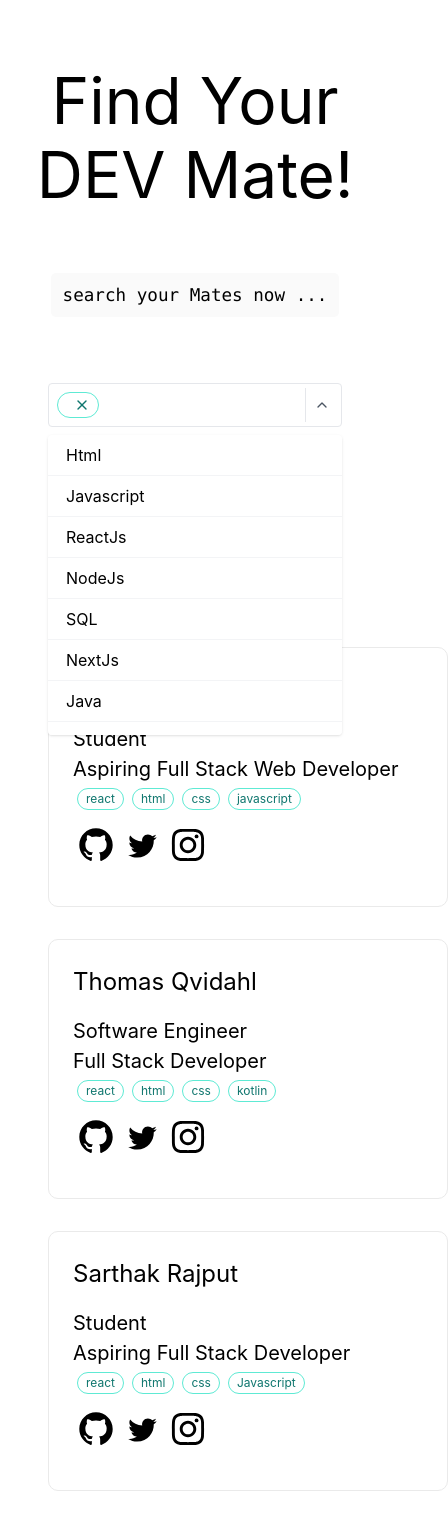
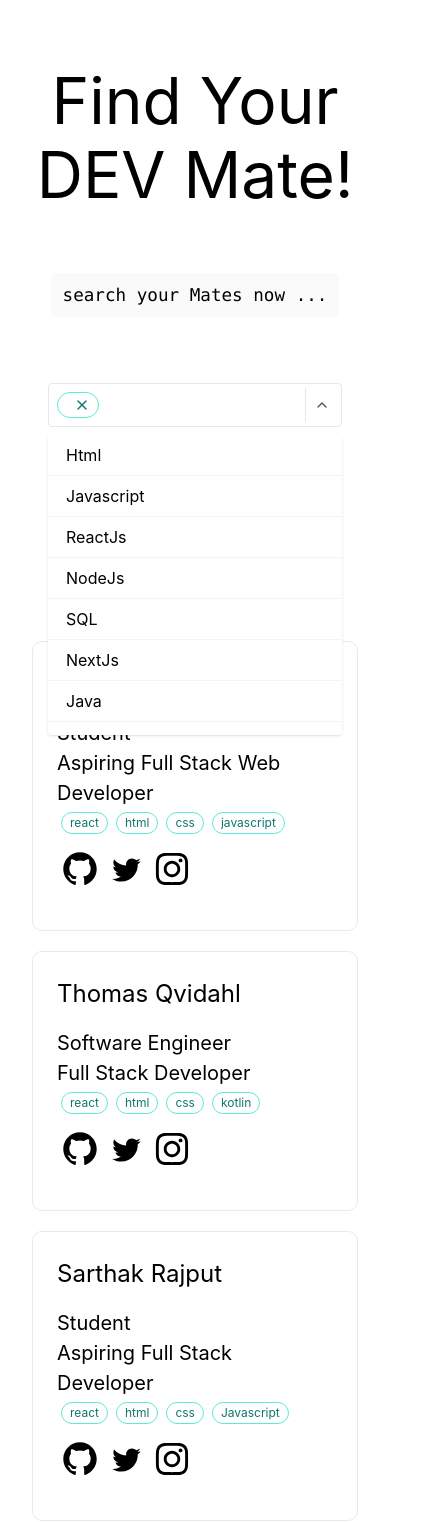
Before and after one commit to AnkitaMalik22/devmate, a Next.js app: page / in a window 390 px wide. Shown: the top 1522 px of the page, 448 px wide, since content can reach past the window. Built offline with nearby package versions, Linux system fonts and the light colour scheme.

Commit message:
Responsiveness added to mobile devices

```diff
--- a/styles/Home.module.css
+++ b/styles/Home.module.css
@@ -65,6 +65,7 @@
     Bitstream Vera Sans Mono, Courier New, monospace;
 }
 
+
 .grid {
   display: flex;
   align-items: center;
@@ -84,6 +85,12 @@
   transition: color 0.15s ease, border-color 0.15s ease;
   width: 400px;
   height: auto;
+}
+@media (max-width: 786px) {
+  .card{
+    width: 100%;
+    margin: 10px 0;
+  }
 }
 
 .card:hover,
```
